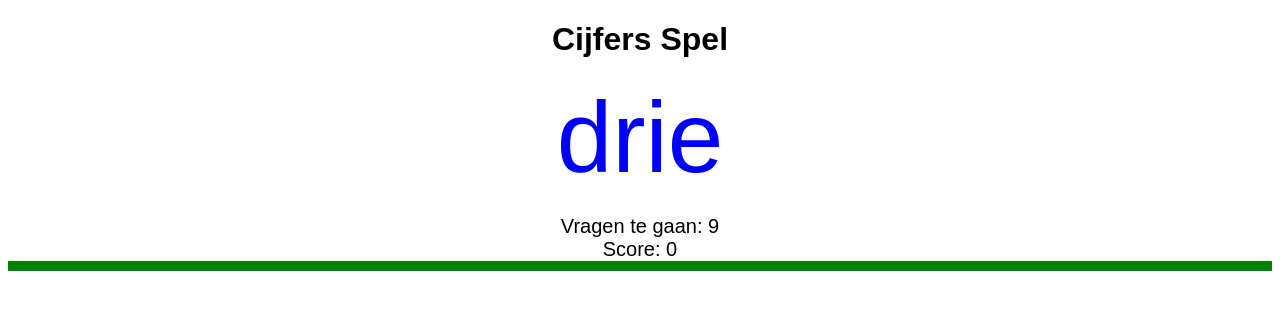
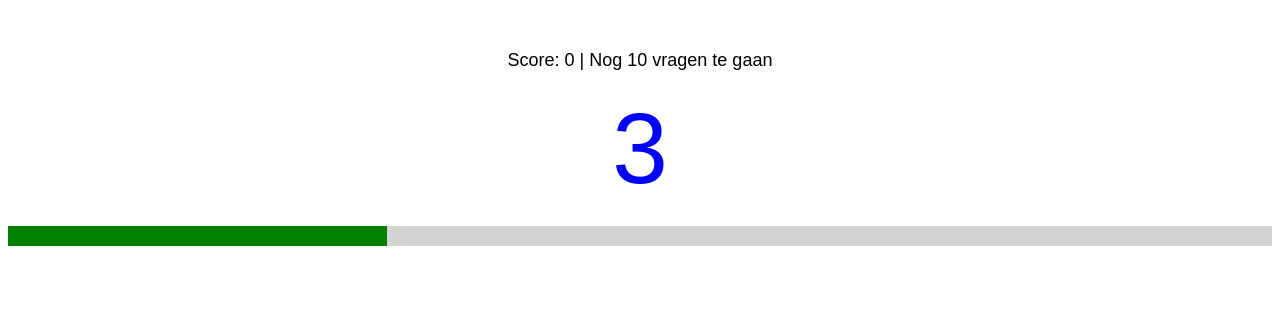
Before and after one commit to GuyFlip/leer_de_cijfers, a plain HTML site: page index.html in a window 1280 px wide. Both pictures are taken after a click on the button "START SPEL". Drawn offline with Linux system fonts and the light colour scheme.

Commit message:
Update index.html

```diff
--- a/index.html
+++ b/index.html
@@ -5,99 +5,134 @@
     <meta name="viewport" content="width=device-width, initial-scale=1.0">
     <title>Cijfers Spel</title>
     <style>
-        body { font-family: Arial, sans-serif; text-align: center; }
-        #start { background-color: green; color: white; padding: 15px; font-size: 20px; cursor: pointer; border: none; }
-        #cijfer { font-size: 100px; color: blue; margin: 20px; }
-        #score, #vragen { font-size: 20px; }
-        #feedback { font-size: 50px; }
-        #timer { width: 100%; height: 10px; background: green; transition: width 4s linear; }
+        body {
+            text-align: center;
+            font-family: Arial, sans-serif;
+        }
+        #game-container {
+            margin-top: 50px;
+        }
+        #number {
+            font-size: 100px;
+            color: blue;
+            margin: 20px;
+            transition: background-color 0.3s ease;
+        }
+        #start-btn {
+            font-size: 20px;
+            padding: 10px 20px;
+            background-color: green;
+            color: white;
+            border: none;
+            cursor: pointer;
+        }
+        #progress {
+            font-size: 18px;
+            margin: 10px;
+        }
+        #timer-bar {
+            height: 20px;
+            width: 100%;
+            background-color: lightgray;
+            position: relative;
+        }
+        #timer {
+            height: 100%;
+            width: 100%;
+            background-color: green;
+            position: absolute;
+        }
+        .feedback {
+            font-size: 50px;
+        }
     </style>
 </head>
 <body>
-    <h1>Cijfers Spel</h1>
-    <button id="start">START SPEL</button>
-    <div id="cijfer"></div>
-    <div id="vragen"></div>
-    <div id="score">Score: 0</div>
-    <div id="feedback"></div>
-    <div id="timer"></div>
+    <div id="game-container">
+        <button id="start-btn">START SPEL</button>
+        <div id="progress"></div>
+        <div id="number"></div>
+        <div id="timer-bar"><div id="timer"></div></div>
+        <div class="feedback" id="feedback"></div>
+    </div>
 
     <script>
-        const cijfers = ["een", "twee", "drie", "vier", "vijf", "zes", "zeven", "acht", "negen", "tien"];
-        let score = 0;
-        let vragenTeGaan = 10;
-        let currentCijfer = "";
-        let recognition;
+        const numbers = [1,2,3,4,5,6,7,8,9,10];
+        let currentIndex = 0, score = 0, gameNumbers = [], recognition, timerInterval;
 
-        document.getElementById("start").addEventListener("click", startSpel);
-        document.addEventListener("keydown", (e) => { if (e.code === "Space") startSpel(); });
+        document.getElementById("start-btn").addEventListener("click", startGame);
 
-        function startSpel() {
+        function startGame() {
+            gameNumbers = [...numbers].sort(() => 0.5 - Math.random()).slice(0, 10);
+            currentIndex = 0;
             score = 0;
-            vragenTeGaan = 10;
-            document.getElementById("score").innerText = "Score: 0";
-            document.getElementById("feedback").innerText = "";
-            document.getElementById("start").style.display = "none";
-            startSpraakherkenning();
-            volgendeVraag();
+            document.getElementById("progress").textContent = `Score: 0 | Nog ${gameNumbers.length} vragen te gaan`;
+            document.getElementById("start-btn").style.display = "none";
+            startSpeechRecognition();
+            nextQuestion();
         }
 
-        function startSpraakherkenning() {
-            recognition = new (window.SpeechRecognition || window.webkitSpeechRecognition)();
-            recognition.lang = "nl-NL";
-            recognition.continuous = true;
-            recognition.onresult = function(event) {
-                const transcript = event.results[event.results.length - 1][0].transcript.toLowerCase().trim();
-                controleerAntwoord(transcript);
-            };
-            recognition.start();
-        }
-
-        function volgendeVraag() {
-            if (vragenTeGaan === 0) {
-                alert("Spel afgelopen! Je score is: " + score);
-                document.getElementById("start").style.display = "block";
+        function nextQuestion() {
+            if (currentIndex >= gameNumbers.length) {
+                document.getElementById("progress").textContent = `Spel voorbij! Je score: ${score}/10.`;
+                document.getElementById("start-btn").style.display = "block";
                 return;
             }
-            vragenTeGaan--;
-            currentCijfer = cijfers[Math.floor(Math.random() * 10)];
-            document.getElementById("cijfer").innerText = currentCijfer;
-            document.getElementById("vragen").innerText = "Vragen te gaan: " + vragenTeGaan;
+            document.getElementById("number").textContent = gameNumbers[currentIndex];
+            document.getElementById("feedback").textContent = "";
             resetTimer();
         }
 
         function resetTimer() {
-            document.getElementById("timer").style.width = "100%";
-            setTimeout(() => { foutAntwoord(); }, 4000);
+            clearInterval(timerInterval);
+            let width = 100;
+            document.getElementById("timer").style.width = width + "%";
+            timerInterval = setInterval(() => {
+                width -= 2.5;
+                document.getElementById("timer").style.width = width + "%";
+                if (width <= 0) {
+                    clearInterval(timerInterval);
+                    document.getElementById("feedback").textContent = "❌";
+                    currentIndex++;
+                    setTimeout(nextQuestion, 500);
+                }
+            }, 100);
         }
 
-        function controleerAntwoord(antwoord) {
-            const varianten = {
-                "een": ["een", "één", "un", "ééntje", "èn", "ien"],
-                "twee": ["twee", "tvee", "tweej", "dwee", "twi"],
-                "drie": ["drie", "dríé", "dree", "dri-j", "d'rie"],
-                "vier": ["vier", "vír", "fieër", "vear", "fjoer"],
-                "vijf": ["vijf", "víjf", "vaaf", "veejf", "vijef"],
-                "zes": ["zes", "zès", "zis", "ses", "seis"],
-                "zeven": ["zeven", "zéven", "zeuve", "zeuvene", "zêve"],
-                "acht": ["acht", "agt", "achtuh", "ocht", "ogt"],
-                "negen": ["negen", "néggen", "neguh", "negenne", "neege"],
-                "tien": ["tien", "tjien", "tîn", "tieën", "tinne"]
+        function startSpeechRecognition() {
+            if (!('webkitSpeechRecognition' in window)) {
+                alert("Spraakherkenning wordt niet ondersteund.");
+                return;
+            }
+            recognition = new webkitSpeechRecognition();
+            recognition.lang = "nl-NL";
+            recognition.continuous = true;
+            recognition.interimResults = false;
+            recognition.start();
+
+            recognition.onresult = function(event) {
+                const spokenText = event.results[event.results.length - 1][0].transcript.toLowerCase().trim();
+                checkAnswer(spokenText);
             };
-
-            if (varianten[currentCijfer].includes(antwoord)) {
-                score++;
-                document.getElementById("score").innerText = "Score: " + score;
-                document.getElementById("feedback").innerText = "✅";
-            } else {
-                document.getElementById("feedback").innerText = "❌";
-            }
-            setTimeout(volgendeVraag, 1000);
         }
 
-        function foutAntwoord() {
-            document.getElementById("feedback").innerText = "❌";
-            setTimeout(volgendeVraag, 1000);
+        function checkAnswer(spokenText) {
+            clearInterval(timerInterval);
+            const correctNumber = gameNumbers[currentIndex];
+            if (spokenText == correctNumber.toString()) {
+                document.getElementById("feedback").textContent = "✅";
+                document.getElementById("number").style.backgroundColor = "lightgreen";
+                score++;
+            } else {
+                document.getElementById("feedback").textContent = "❌";
+                document.getElementById("number").style.backgroundColor = "lightcoral";
+            }
+            document.getElementById("progress").textContent = `Score: ${score} | Nog ${gameNumbers.length - (currentIndex + 1)} vragen te gaan`;
+            currentIndex++;
+            setTimeout(() => {
+                document.getElementById("number").style.backgroundColor = "white";
+                nextQuestion();
+            }, 500);
         }
     </script>
 </body>
```
